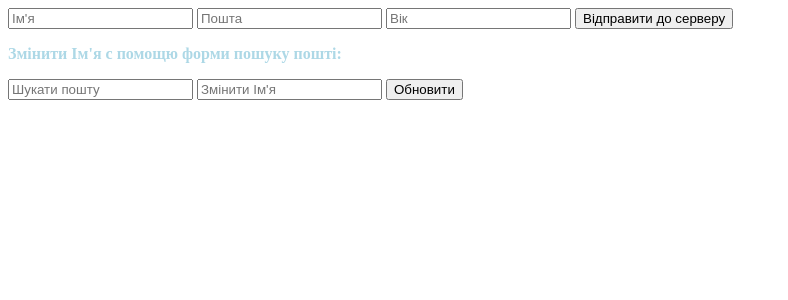
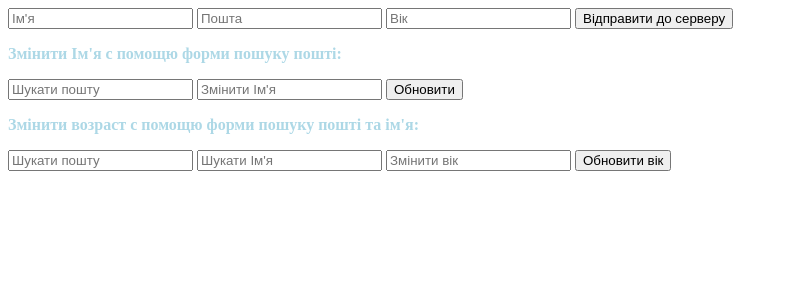
Before and after one commit to xomstor/TopAcHamster, a Django app: page / in a window 1280 px wide. Shown: the top 300 px of the page, without its empty margins (0-788 px from the left). Run offline with Django 5.2, Linux system fonts and the light colour scheme.

Commit message:
added change age via email and name

```diff
--- a/Hamsterproject/Hamsterapp/templates/Hamsterapp/index.html
+++ b/Hamsterproject/Hamsterapp/templates/Hamsterapp/index.html
@@ -26,5 +26,15 @@
         <input type="text" name="name" placeholder="Змінити Ім'я" required>
         <button>Обновити</button>
     </form>
+    <p></p>
+    <form action="{% url 'index' %}" method="post">
+        {% csrf_token %}
+        <span style="font-size: medium; font-weight: bold; color: lightblue;">Змінити возраст с помощю форми пошуку пошті та ім'я:</span><p></p>
+        <input type="text" name="method" value="update_age" hidden>
+        <input type="text" name="email" placeholder="Шукати пошту">
+        <input type="text" name="name" placeholder="Шукати Ім'я">
+        <input type="number" name="age" placeholder="Змінити вік" required>
+        <button>Обновити вік</button>
+    </form>
 </body>
 </html>
--- a/Hamsterproject/Hamsterapp/views.py
+++ b/Hamsterproject/Hamsterapp/views.py
@@ -25,6 +25,19 @@ class Hamsterhome(View):
                 )
             except:
                 pass
+        elif method == 'update_age':
+            user_age = request.POST.get('age')
+            try:
+                if user_name == '':
+                    FormUser.objects.filter(email=user_email).update(
+                    age=user_age
+                    )
+                else:
+                    FormUser.objects.filter(name=user_name).update(
+                    age=user_age
+                    )
+            except:
+                pass
         elif method == 'create':
             try:
                 FormUser.objects.create(
@@ -33,7 +46,7 @@ class Hamsterhome(View):
                 )
             except:
                 pass
-        user_age = request.POST.get('age')
+
         # request.session['name'] = name
         # request.session['email'] = email
         # request.session['age'] = age
```
Also changed, not shown: Hamsterproject/db.sqlite3.
